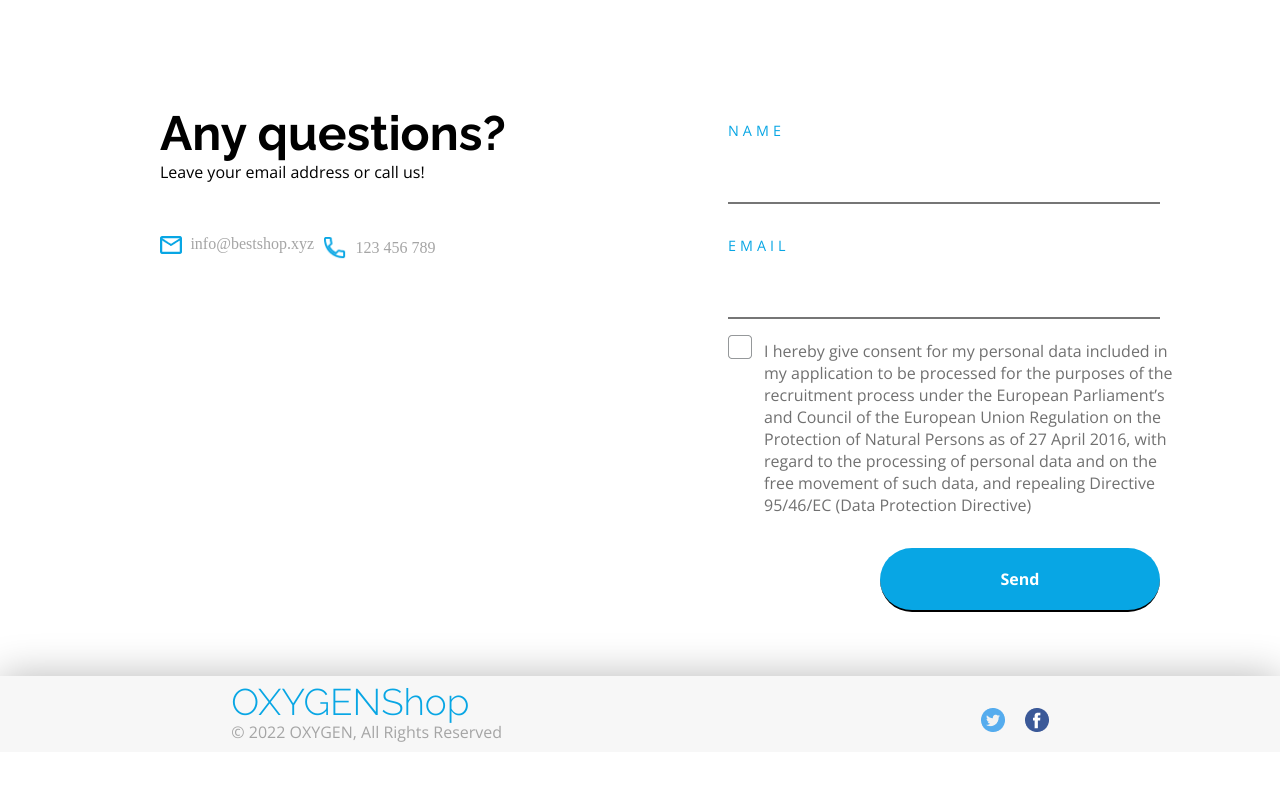
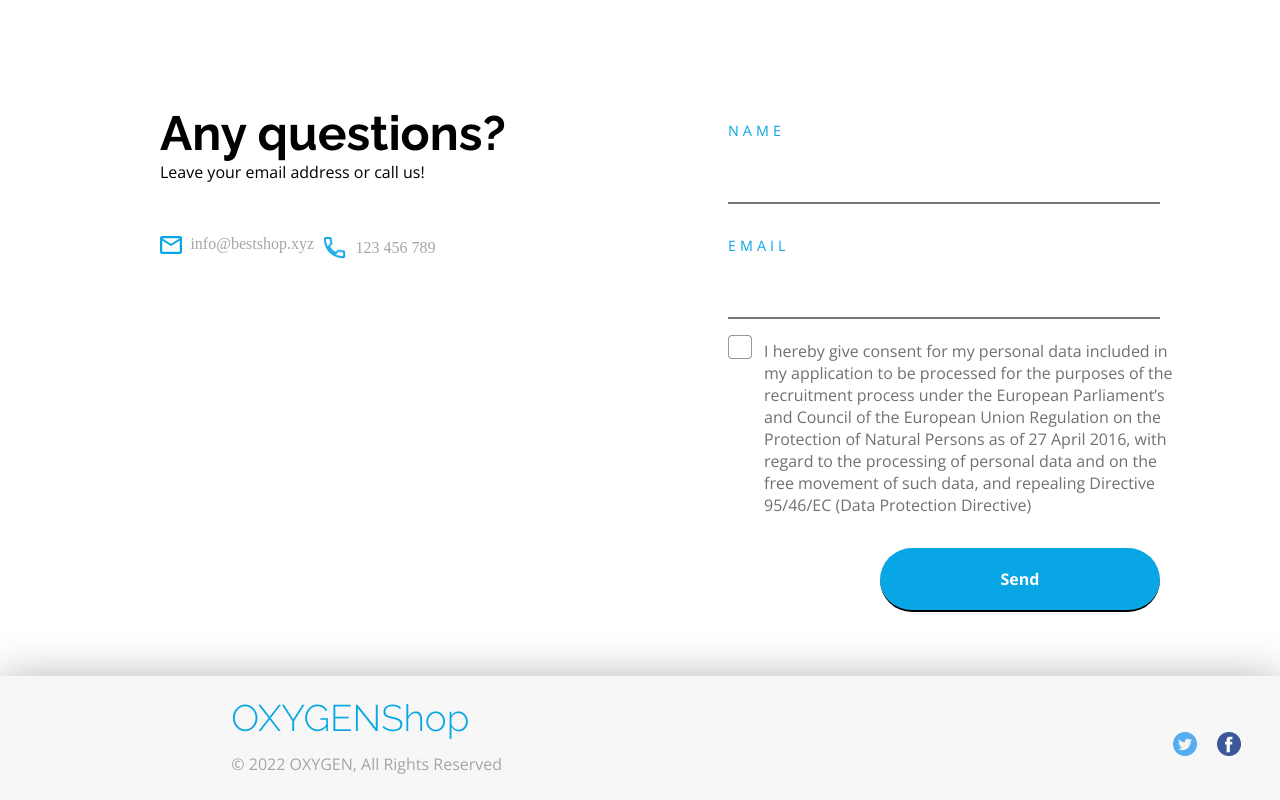
Before and after one commit to JuanJoseRodriguezdePraAviles/OxygenAcademy, a plain HTML site: page index.html in a window 1280 px wide. Shown: the part 4351-5151 px from the top of the page. Before the commit the page ends 5103 px from the top, so only its background shows below. Drawn offline with nearby package versions, Linux system fonts and the light colour scheme.

Commit message:
Footer improvements

```diff
--- a/sass/_footer.scss
+++ b/sass/_footer.scss
@@ -40,11 +40,16 @@
         display:flex;
         justify-content: space-around;
         align-items: center;
-        padding: 0;
+        padding: 1.5rem 0;
         position: relative;
         z-index: 10;
     }
+    .ownership h1 {
+        margin-bottom: 1rem;
+    }
     .socials {
         margin-top: 3rem;
+        position: relative;
+        left: 12rem;
     }
 }
```
Also changed, not shown: css/style.css, 1 other file.
